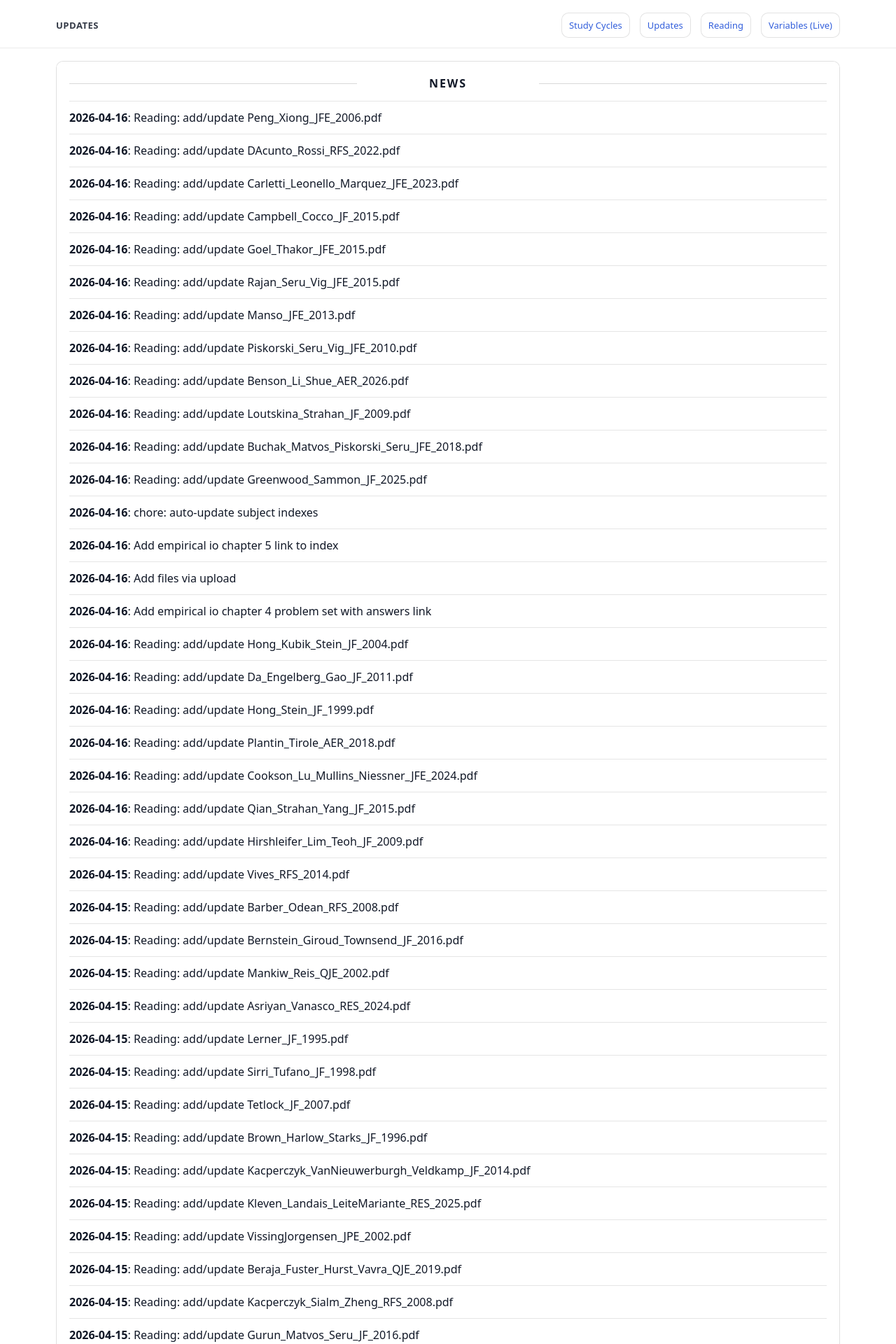
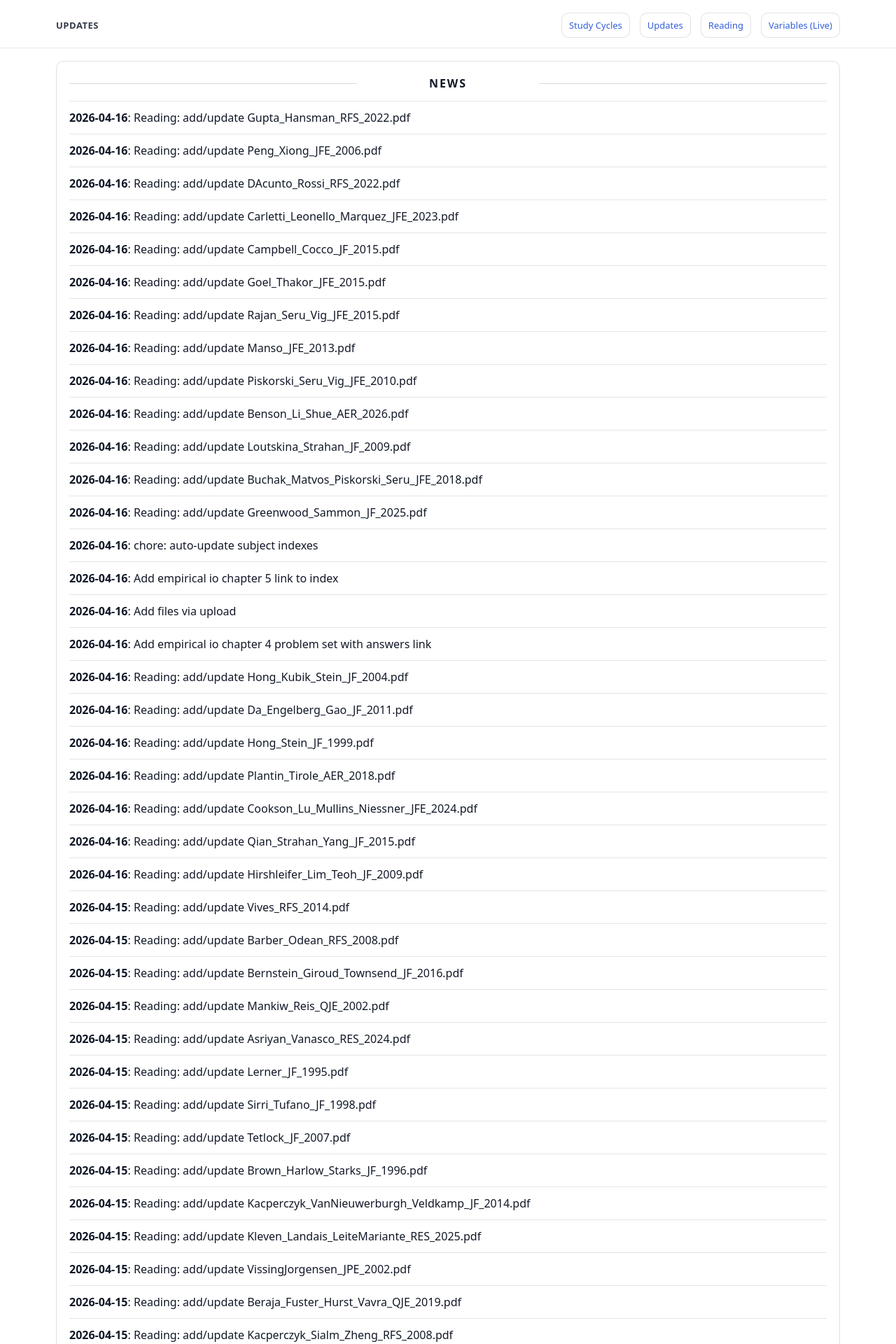
Before and after one commit to yaxinzn/study-archive, a Jekyll site: the page built from updates/index.md, in a window 1280 px wide. Shown: the top 1920 px of the page at 70% size. Built offline with Jekyll 4.4.1, drawn with Linux system fonts in a browser that asks for light colours; some of the changed text lies outside the part shown.

Commit message:
chore: update NEWS feed

```diff
--- a/_data/news.yml
+++ b/_data/news.yml
@@ -1,4 +1,7 @@
 # Auto-generated update history (sorted newest -> oldest). Do not edit manually.
+- ts: "1776341037"
+  date: "2026-04-16"
+  title: "Reading: add/update Gupta_Hansman_RFS_2022.pdf"
 - ts: "1776340165"
   date: "2026-04-16"
   title: "Reading: add/update Peng_Xiong_JFE_2006.pdf"
```
